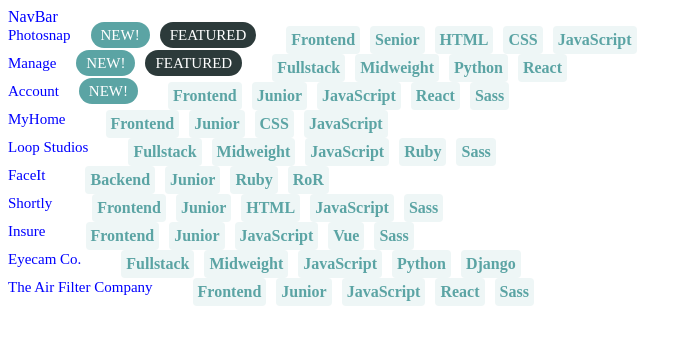
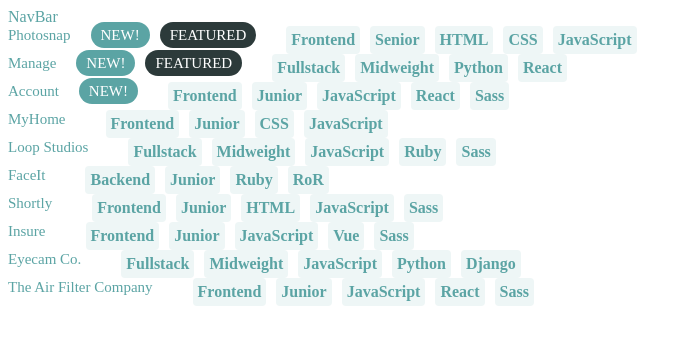
Before and after one commit to C-likethis123/static-job-listings-master, a React (Vite) app: page / in a window 1280 px wide. Shown: the top 344 px of the page, without its empty margins (0-692 px from the left). Built offline with nearby package versions, Linux system fonts and the light colour scheme.

Commit message:
add global styling to text colours

```diff
--- a/src/index.css
+++ b/src/index.css
@@ -1,3 +1,3 @@
 * {
-  color: blue;
+  color:  hsl(180, 29%, 50%);
 }
```
